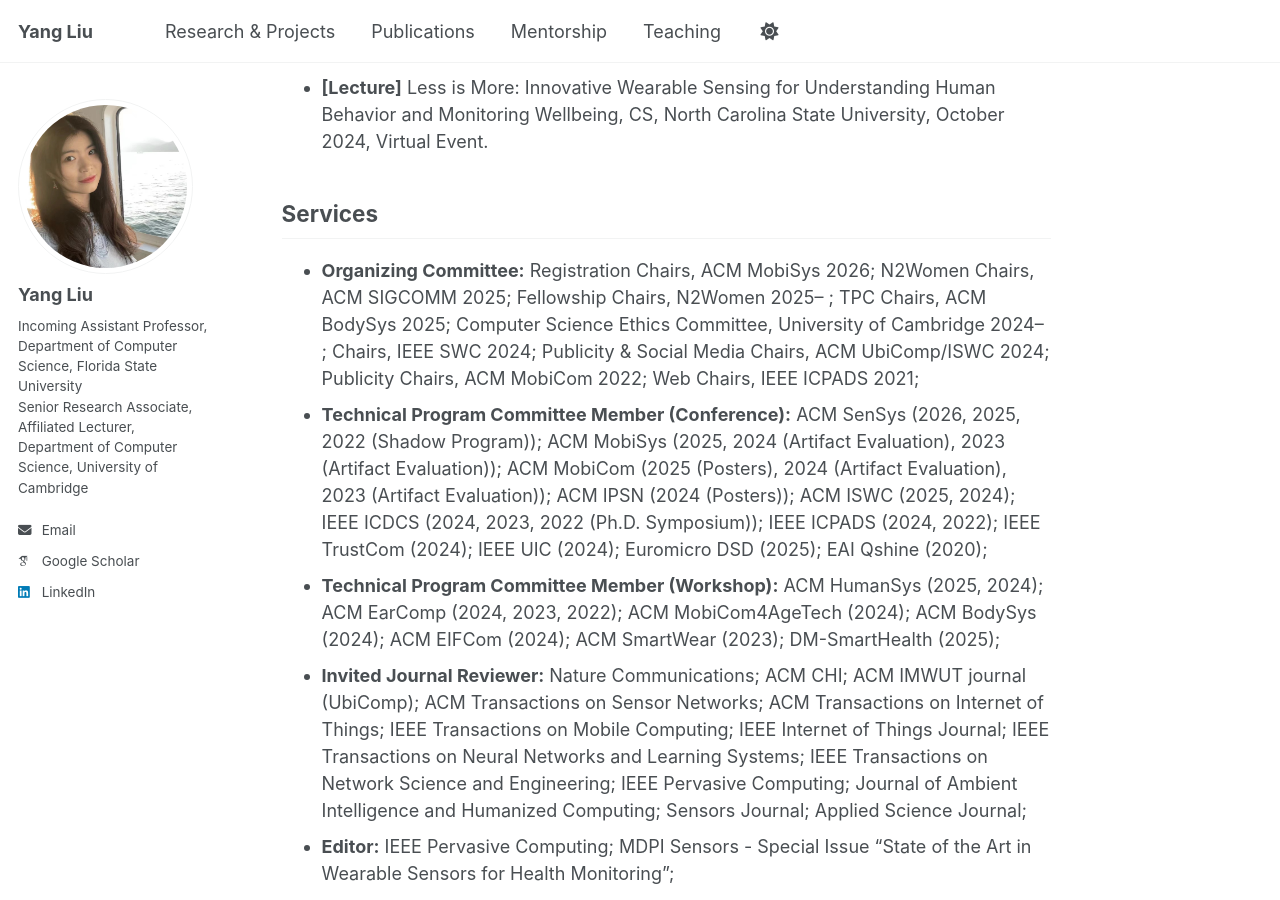
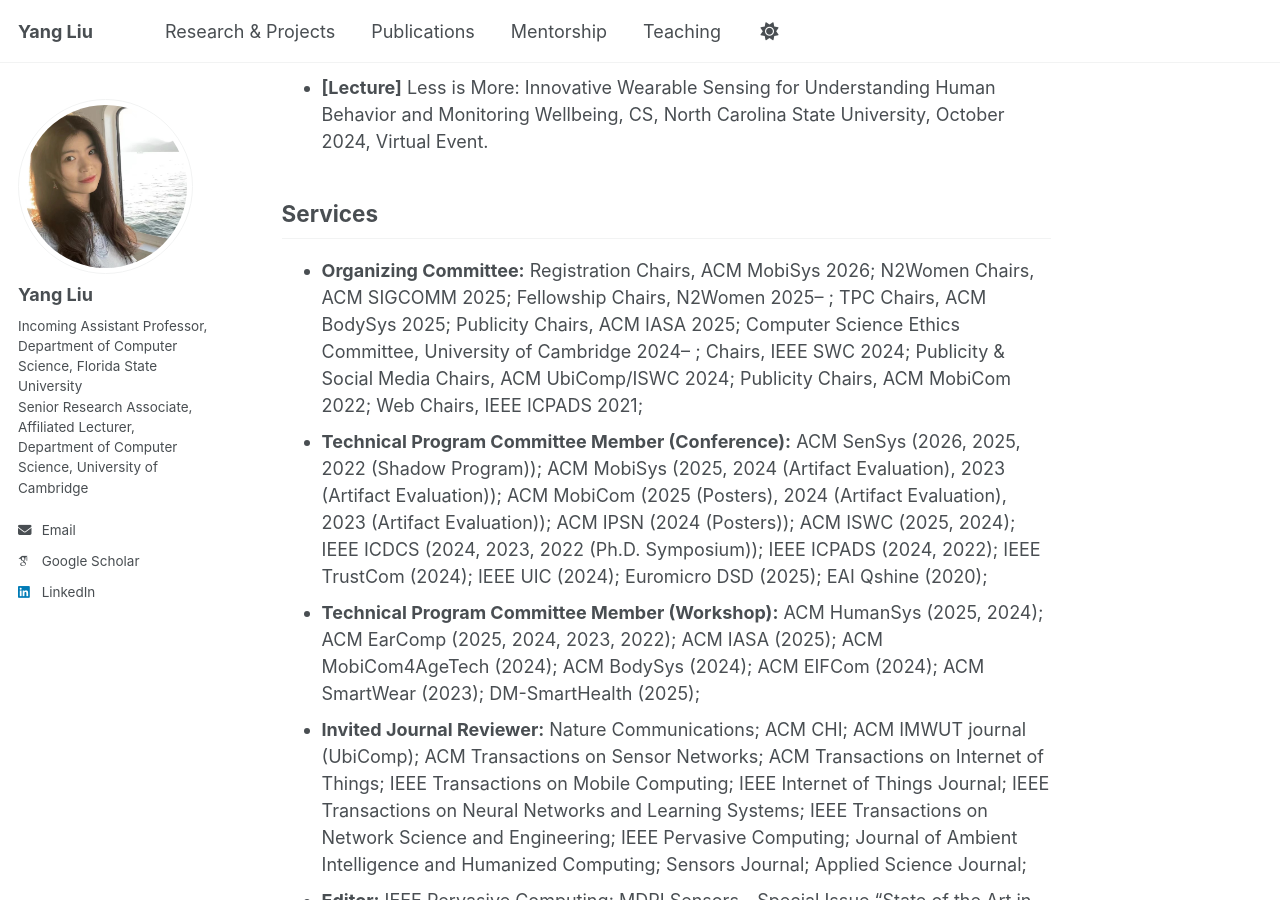
Before and after one commit to YangLiu-CS/YangLiu-CS.github.io, a Jekyll site: the page built from _pages/about.md, in a window 1280 px wide and 900 px high, scrolled down 2353 px. Built offline with Jekyll 4.4.1, drawn with Linux system fonts in a browser that asks for light colours; some web fonts are replaced.

```diff
--- a/_pages/about.md
+++ b/_pages/about.md
@@ -63,9 +63,9 @@ Invited Talks
 
 Services
 ------
-- <b>Organizing Committee:</b> Registration Chairs, ACM MobiSys 2026; N2Women Chairs, ACM SIGCOMM 2025; Fellowship Chairs, N2Women 2025-- ; TPC Chairs, ACM BodySys 2025; Computer Science Ethics Committee, University of Cambridge 2024-- ; Chairs, IEEE SWC 2024; Publicity & Social Media Chairs, ACM UbiComp/ISWC 2024; Publicity Chairs, ACM MobiCom 2022; Web Chairs, IEEE ICPADS 2021;
+- <b>Organizing Committee:</b> Registration Chairs, ACM MobiSys 2026; N2Women Chairs, ACM SIGCOMM 2025; Fellowship Chairs, N2Women 2025-- ; TPC Chairs, ACM BodySys 2025; Publicity Chairs, ACM IASA 2025; Computer Science Ethics Committee, University of Cambridge 2024-- ; Chairs, IEEE SWC 2024; Publicity & Social Media Chairs, ACM UbiComp/ISWC 2024; Publicity Chairs, ACM MobiCom 2022; Web Chairs, IEEE ICPADS 2021;
 - <b>Technical Program Committee Member (Conference):</b> ACM SenSys (2026, 2025, 2022 (Shadow Program)); ACM MobiSys (2025, 2024 (Artifact Evaluation), 2023 (Artifact Evaluation)); ACM MobiCom (2025 (Posters), 2024 (Artifact Evaluation), 2023 (Artifact Evaluation)); ACM IPSN (2024 (Posters)); ACM ISWC (2025, 2024); IEEE ICDCS (2024, 2023, 2022 (Ph.D. Symposium)); IEEE ICPADS (2024, 2022); IEEE TrustCom (2024); IEEE UIC (2024); Euromicro DSD (2025); EAI Qshine (2020);
-- <b>Technical Program Committee Member (Workshop):</b> ACM HumanSys (2025, 2024); ACM EarComp (2024, 2023, 2022); ACM MobiCom4AgeTech (2024); ACM BodySys (2024); ACM EIFCom (2024); ACM SmartWear (2023); DM-SmartHealth (2025);
+- <b>Technical Program Committee Member (Workshop):</b> ACM HumanSys (2025, 2024); ACM EarComp (2025, 2024, 2023, 2022); ACM IASA (2025); ACM MobiCom4AgeTech (2024); ACM BodySys (2024); ACM EIFCom (2024); ACM SmartWear (2023); DM-SmartHealth (2025);
 - <b>Invited Journal Reviewer:</b> Nature Communications; ACM CHI; ACM IMWUT journal (UbiComp); ACM Transactions on Sensor Networks; ACM Transactions on Internet of Things; IEEE Transactions on Mobile Computing; IEEE Internet of Things Journal; IEEE Transactions on Neural Networks and Learning Systems; IEEE Transactions on Network Science and Engineering; IEEE Pervasive Computing; Journal of Ambient Intelligence and Humanized Computing; Sensors Journal; Applied Science Journal;
 - <b>Editor:</b> IEEE Pervasive Computing; MDPI Sensors - Special Issue "State of the Art in Wearable Sensors for Health Monitoring";
 - <b>Invited Funding Reviewer:</b> Pro² Network+ Funding;
```
